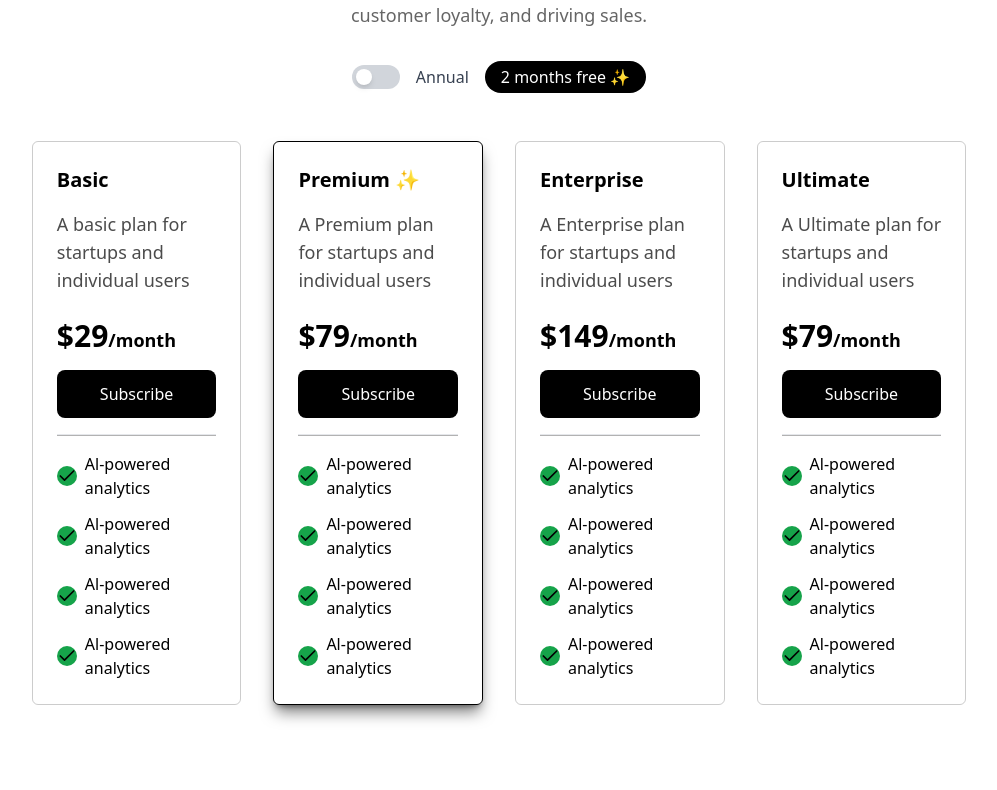
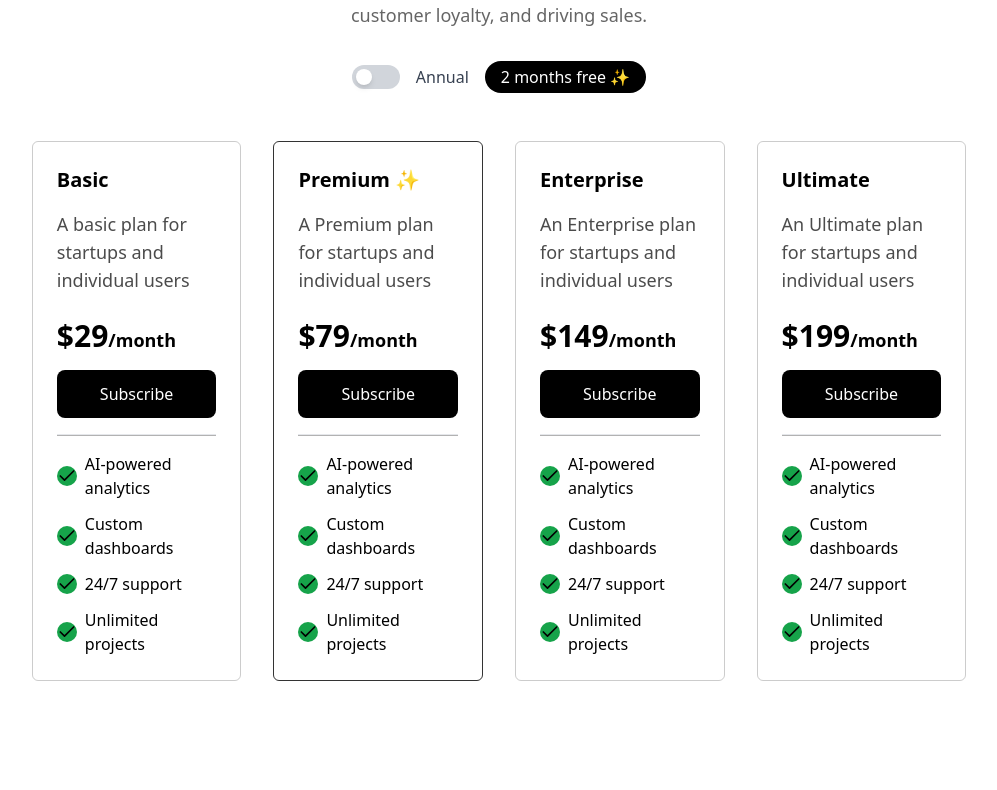
Before and after one commit to Parthakashyap/GITCS-LP, a React (Vite) app: page /hr in a window 1280 px wide. Shown: the part 6290-7080 px from the top of the page, without its empty margins (141-1138 px from the left). Built offline with nearby package versions, Linux system fonts and the light colour scheme.

Commit message:
pricing section animation

```diff
--- a/src/components/sections/PricingSection.tsx
+++ b/src/components/sections/PricingSection.tsx
@@ -1,6 +1,5 @@
 import { Check } from "lucide-react";
 import React, { useState } from "react";
-
 
 const PricingSection: React.FC = () => {
   const prices = {
@@ -8,28 +7,61 @@ const PricingSection: React.FC = () => {
       starter: 29,
       business: 79,
       enterprise: 149,
+      ultimate: 199, // Added ultimate plan for consistency
     },
     yearly: {
       starter: 24,
       business: 65,
       enterprise: 125,
+      ultimate: 165, // Added ultimate plan for consistency
     },
   };
+
+  const plans = [
+    {
+      name: "Basic",
+      description: "A basic plan for startups and individual users",
+      priceKey: "starter",
+    },
+    {
+      name: "Premium ✨",
+      description: "A Premium plan for startups and individual users",
+      priceKey: "business",
+      highlight: true,
+    },
+    {
+      name: "Enterprise",
+      description: "An Enterprise plan for startups and individual users",
+      priceKey: "enterprise",
+    },
+    {
+      name: "Ultimate",
+      description: "An Ultimate plan for startups and individual users",
+      priceKey: "ultimate",
+    },
+  ];
+
+  const features = [
+    "AI-powered analytics",
+    "Custom dashboards",
+    "24/7 support",
+    "Unlimited projects",
+  ];
+
   const [isToggled, setIsToggled] = useState(false);
 
   const handleToggle = () => {
     setIsToggled(!isToggled);
   };
+
   return (
     <div className="flex flex-col w-full p-4 md:p-0 md:gap-8 gap-4 items-center text-center justify-center">
-      <h1 className=" md:text-3xl text-lg font-bold">Pricing</h1>
-      <h1 className=" md:text-6xl   text-4xl font-bold tracking-wide leading-1 md:h-16">
+      <h1 className="md:text-3xl text-lg font-bold">Pricing</h1>
+      <h1 className="md:text-6xl text-4xl font-bold tracking-wide leading-1 md:h-16">
         Simple pricing for everyone.
       </h1>
-      <p className="  md:text-lg text-md opacity-60 md:max-w-4xl mt-5 md:mt-0 text-center">
-        Choose an <b>affordable plan</b> that's packed with the best features
-        for engaging your audience, creating customer loyalty, and driving
-        sales.
+      <p className="md:text-lg text-md opacity-60 md:max-w-4xl mt-5 md:mt-0 text-center">
+        Choose an <b>affordable plan</b> that's packed with the best features for engaging your audience, creating customer loyalty, and driving sales.
       </p>
       <div className="flex flex-wrap items-center gap-4 justify-center">
         <div className="flex gap-2">
@@ -47,21 +79,24 @@ const PricingSection: React.FC = () => {
           </button>
           <span className="ml-2 text-md font-medium text-gray-700">Annual</span>
         </div>
-        <div className="bg-black px-4 py-1 rounded-full text-white">
-          2 months free ✨
-        </div>
+        <div className="bg-black px-4 py-1 rounded-full text-white">2 months free ✨</div>
       </div>
 
       <section className="grid w-full p-4 lg:max-w-[80%] max-w-full gap-8 lg:grid-cols-4 md:grid-cols-3 grid-cols-1">
-        <div className=" border border-black/20 rounded-md text-left p-6">
+        {plans.map((plan, index) => (
+          <div
+            key={index}
+            className={`border rounded-md text-left p-6 duration-200 hover:-translate-y-6 hover:shadow-md hover:shadow-black/10 ${
+              plan.highlight ? "border-black/80" : "border-black/20"
+            }`}
+          >
             <div className="flex flex-col gap-4">
-            <h1 className=" font-bold text-xl">Basic</h1>
-            <p className="text-lg break-words opacity-70">
-              A basic plan for startups and individual users
-            </p>
+              <h1 className="font-bold text-xl">{plan.name}</h1>
+              <p className="text-lg break-words opacity-70">{plan.description}</p>
               <div className="mt-2">
                 <h1 className="text-3xl font-bold flex items-end">
-                ${isToggled ? prices.yearly.starter : prices.monthly.starter}{" "}
+                  {/* @ts-ignore */}
+                  ${isToggled ? prices.yearly[plan.priceKey] : prices.monthly[plan.priceKey]}{" "}
                   <p className="text-lg">/month</p>
                 </h1>
               </div>
@@ -70,171 +105,18 @@ const PricingSection: React.FC = () => {
               </button>
               <hr className="w-full bg-black/30 h-[2px]" />
               <ul className="flex flex-col gap-3">
-              <li className="flex gap-2 items-center">
+                {features.map((feature, i) => (
+                  <li key={i} className="flex gap-2 items-center">
                     <div className="bg-green-600 rounded-full">
                       <Check size={20} />
                     </div>
-                <p>Al-powered analytics</p>
+                    <p>{feature}</p>
                   </li>
-              <li className="flex gap-2 items-center">
-                <div className="bg-green-600 rounded-full">
-                  <Check size={20} />
-                </div>
-                <p>Al-powered analytics</p>
-              </li>
-              <li className="flex gap-2 items-center">
-                <div className="bg-green-600 rounded-full">
-                  <Check size={20} />
-                </div>
-                <p>Al-powered analytics</p>
-              </li>
-              <li className="flex gap-2 items-center">
-                <div className="bg-green-600 rounded-full">
-                  <Check size={20} />
-                </div>
-                <p>Al-powered analytics</p>
-              </li>
+                ))}
               </ul>
             </div>
           </div>
-
-        <div className=" border border-black shadow-black/50 shadow-lg rounded-md text-left p-6">
-          <div className="flex flex-col gap-4">
-            <h1 className=" font-bold text-xl">Premium ✨</h1>
-            <p className="text-lg break-words opacity-70">
-              A Premium plan for startups and individual users
-            </p>
-            <div className="mt-2">
-              <h1 className="text-3xl font-bold flex items-end">
-                ${isToggled ? prices.yearly.business : prices.monthly.business}{" "}
-                <p className="text-lg">/month</p>
-              </h1>
-            </div>
-            <button className="text-white duration-200 hover:bg-transparent hover:text-black hover:border hover:border-black bg-black rounded-lg w-full p-3">
-              Subscribe
-            </button>
-            <hr className="w-full bg-black/30 h-[2px]" />
-            <ul className="flex flex-col gap-3">
-              <li className="flex gap-2 items-center">
-                <div className="bg-green-600 rounded-full">
-                  <Check size={20} />
-                </div>
-                <p>Al-powered analytics</p>
-              </li>
-              <li className="flex gap-2 items-center">
-                <div className="bg-green-600 rounded-full">
-                  <Check size={20} />
-                </div>
-                <p>Al-powered analytics</p>
-              </li>
-              <li className="flex gap-2 items-center">
-                <div className="bg-green-600 rounded-full">
-                  <Check size={20} />
-                </div>
-                <p>Al-powered analytics</p>
-              </li>
-              <li className="flex gap-2 items-center">
-                <div className="bg-green-600 rounded-full">
-                  <Check size={20} />
-                </div>
-                <p>Al-powered analytics</p>
-              </li>
-            </ul>
-          </div>
-        </div>
-
-        <div className=" border border-black/20 rounded-md text-left p-6">
-          <div className="flex flex-col gap-4">
-            <h1 className=" font-bold text-xl">Enterprise</h1>
-            <p className="text-lg break-words opacity-70">
-              A Enterprise plan for startups and individual users
-            </p>
-            <div className="mt-2">
-              <h1 className="text-3xl font-bold flex items-end">
-                $
-                {isToggled
-                  ? prices.yearly.enterprise
-                  : prices.monthly.enterprise}{" "}
-                <p className="text-lg">/month</p>
-              </h1>
-            </div>
-            <button className="text-white duration-200 hover:bg-transparent hover:text-black hover:border hover:border-black bg-black rounded-lg w-full p-3">
-              Subscribe
-            </button>
-            <hr className="w-full bg-black/30 h-[2px]" />
-            <ul className="flex flex-col gap-3">
-              <li className="flex gap-2 items-center">
-                <div className="bg-green-600 rounded-full">
-                  <Check size={20} />
-                </div>
-                <p>Al-powered analytics</p>
-              </li>
-              <li className="flex gap-2 items-center">
-                <div className="bg-green-600 rounded-full">
-                  <Check size={20} />
-                </div>
-                <p>Al-powered analytics</p>
-              </li>
-              <li className="flex gap-2 items-center">
-                <div className="bg-green-600 rounded-full">
-                  <Check size={20} />
-                </div>
-                <p>Al-powered analytics</p>
-              </li>
-              <li className="flex gap-2 items-center">
-                <div className="bg-green-600 rounded-full">
-                  <Check size={20} />
-                </div>
-                <p>Al-powered analytics</p>
-              </li>
-            </ul>
-          </div>
-        </div>
-
-        <div className=" border border-black/20 rounded-md text-left p-6">
-          <div className="flex flex-col gap-4">
-            <h1 className=" font-bold text-xl">Ultimate</h1>
-            <p className="text-lg break-words opacity-70">
-              A Ultimate plan for startups and individual users
-            </p>
-            <div className="mt-2">
-              <h1 className="text-3xl font-bold flex items-end">
-                ${isToggled ? prices.yearly.business : prices.monthly.business}{" "}
-                <p className="text-lg">/month</p>
-              </h1>
-            </div>
-            <button className="text-white duration-200 hover:bg-transparent hover:text-black hover:border hover:border-black bg-black rounded-lg w-full p-3">
-              Subscribe
-            </button>
-            <hr className="w-full bg-black/30 h-[2px]" />
-            <ul className="flex flex-col gap-3">
-              <li className="flex gap-2 items-center">
-                <div className="bg-green-600 rounded-full">
-                  <Check size={20} />
-                </div>
-                <p>Al-powered analytics</p>
-              </li>
-              <li className="flex gap-2 items-center">
-                <div className="bg-green-600 rounded-full">
-                  <Check size={20} />
-                </div>
-                <p>Al-powered analytics</p>
-              </li>
-              <li className="flex gap-2 items-center">
-                <div className="bg-green-600 rounded-full">
-                  <Check size={20} />
-                </div>
-                <p>Al-powered analytics</p>
-              </li>
-              <li className="flex gap-2 items-center">
-                <div className="bg-green-600 rounded-full">
-                  <Check size={20} />
-                </div>
-                <p>Al-powered analytics</p>
-              </li>
-            </ul>
-          </div>
-        </div>
+        ))}
       </section>
     </div>
   );
```
Lines whose indentation alone changed are shown as unchanged.
